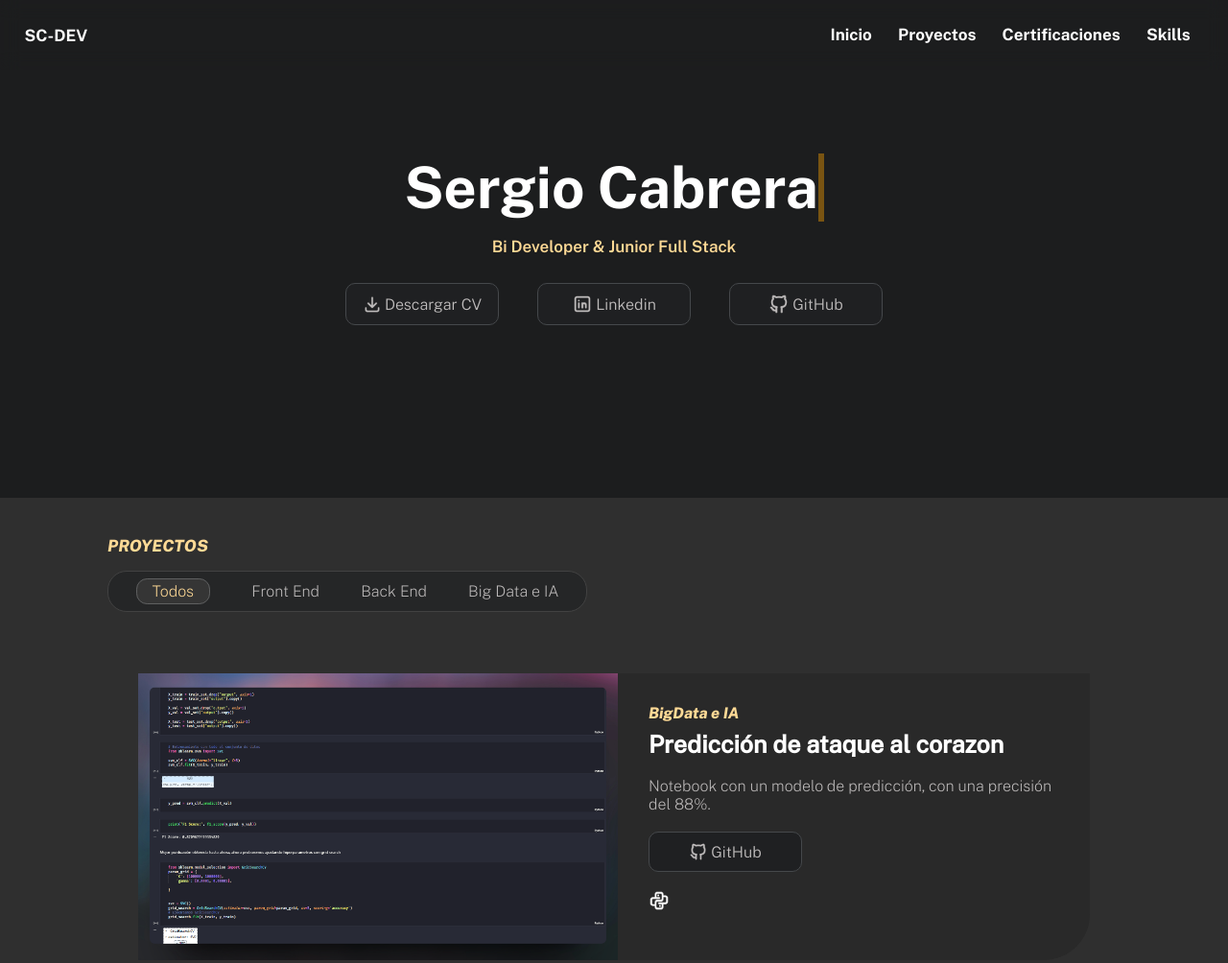
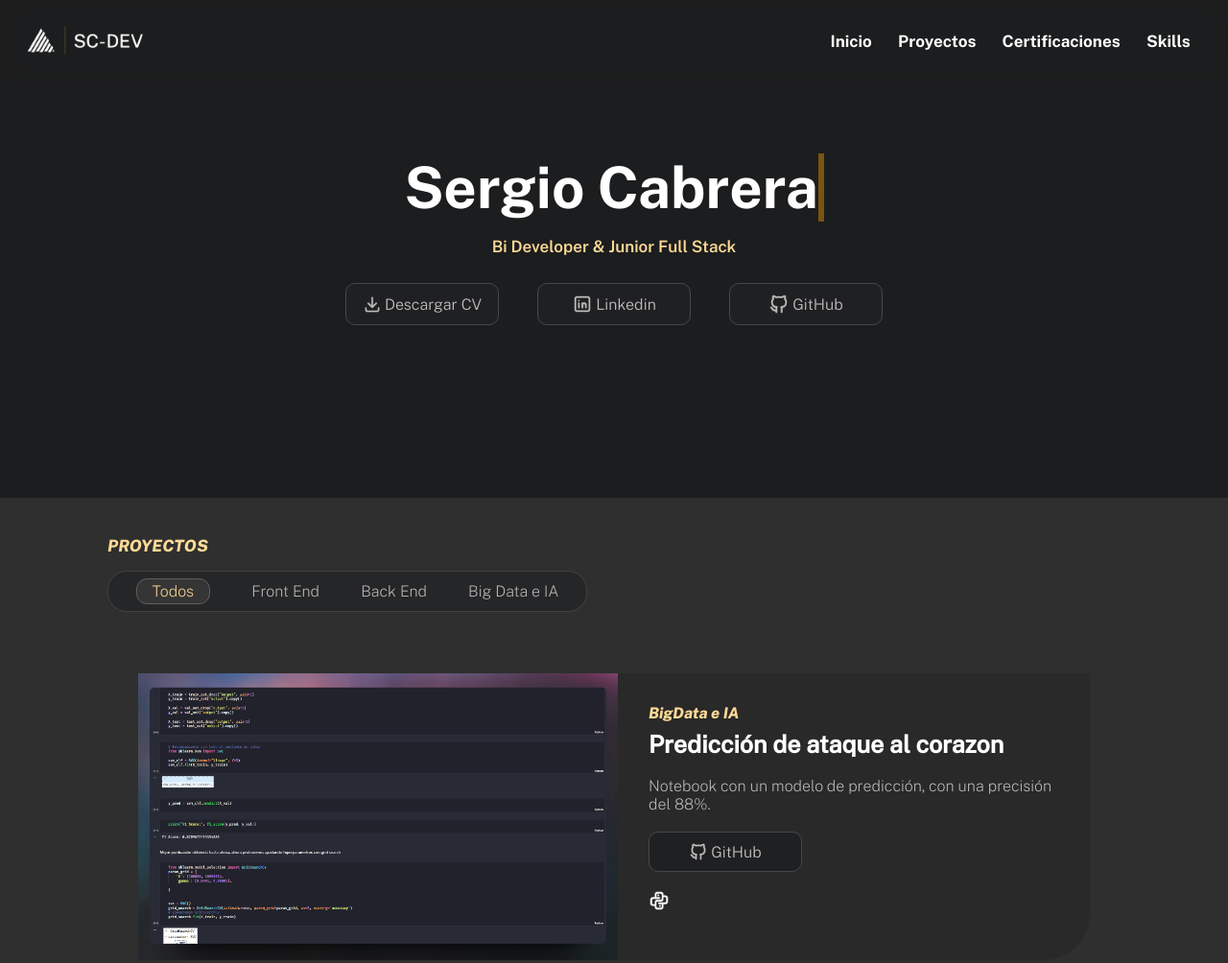
Before and after one commit to SergioCabreraDev/PortfolioWeb, a website: page index.html in a window 1280 px wide. Shown: the top 1004 px of the page at 96% size. Drawn offline with nearby package versions, Linux system fonts and the light colour scheme.

Commit message:
commit14

```diff
--- a/index.html
+++ b/index.html
@@ -15,7 +15,7 @@
   <body>
   <header class="header">
 
-          <a href="index.html" class="a">SC-DEV</a>
+          <a href="index.html" class="a"><img src="/assets/Sin título-2-Recuperado.png" alt="" width="123px"></a>
 
 
       <button class="button">
```
Also changed, not shown: assets/Sin título-1-Recuperado.png (added), assets/Sin título-2-Recuperado.png (added).
